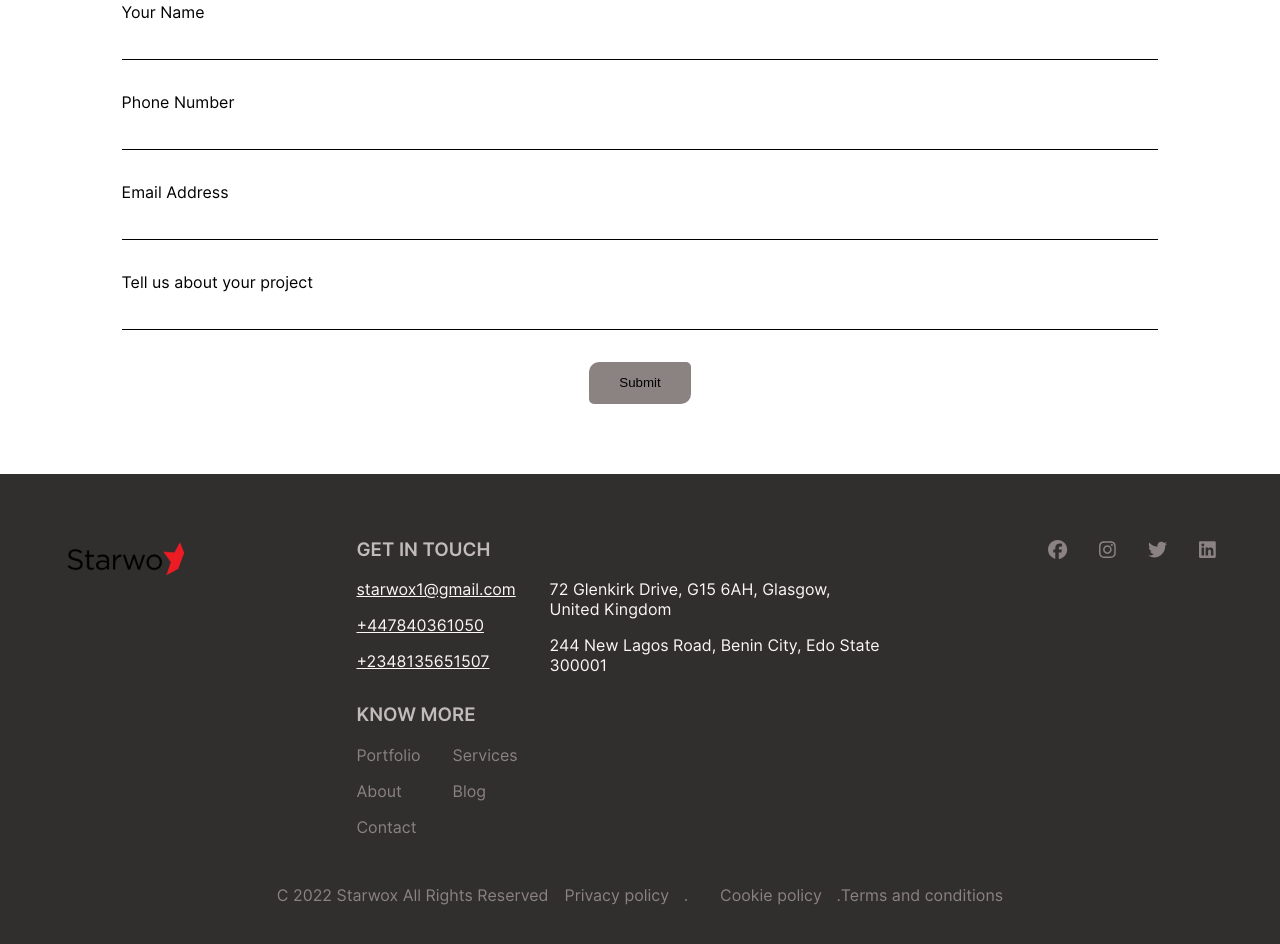
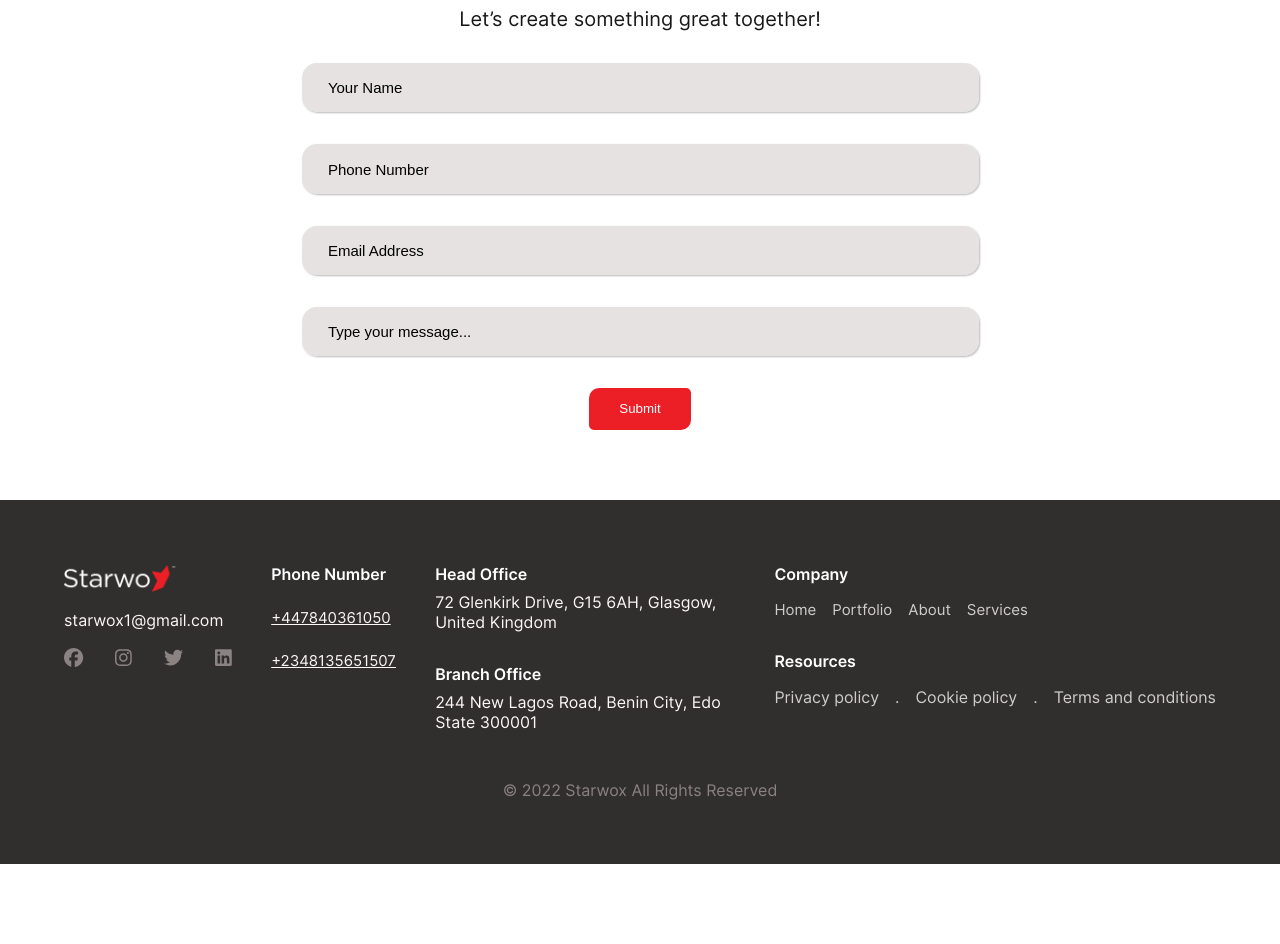
Before and after one commit to Starwox-IT/Starwox, a React (Create React App) app: page / in a window 1280 px wide. Shown: the part 3440-4384 px from the top of the page. After the commit the page ends 4304 px from the top, so only its background shows below. Built offline with nearby package versions, Linux system fonts and the light colour scheme.

Commit message:
Latest update

```diff
--- a/src/components/Home/Contact/Contact.css
+++ b/src/components/Home/Contact/Contact.css
@@ -2,12 +2,6 @@
     width: 90%;
     margin: 0 auto;
     margin-bottom: 70px;
-}
-
-
-.contact .contact-wrapper .contact-heading h1{
-    font-size: 2.5rem;
-    margin-bottom: .3em;
 }
 
 .contact .contact-wrapper .contact-heading{
@@ -15,9 +9,27 @@
     margin-bottom: 2em;
 }
 
-.lets{
+
+.contact .contact-wrapper .contact-heading h1{
+    font-size: 32px;
+    background-color: #EC1F27;
+    max-width: 677px;
+    padding: .2em 0em;
+    color: white;
+    margin: 0 auto;
+    border-radius: 10px 0px;
+    margin-bottom: .7em;
+}
+
+.contact .contact-wrapper .contact-heading p{
+    font-size: 20px;
+    font-weight: 400;
+    opacity: 0.9;
+}
+
+/* .lets{
     color: var(--mainRed);
-}
+} */
 
 .contact .contact-wrapper .contact-main{
     transform: translateY(200px);
@@ -31,7 +43,7 @@
 }
 
 .contact .contact-wrapper .contact-main{
-    width: 90%;
+    max-width: 677px;
     margin: 0 auto;
 }
 
@@ -46,10 +58,19 @@
 }
 
 .contact .contact-wrapper .contact-main #form .contact-same input{
+    box-shadow: 1px 1px 2px rgba(0, 0, 0, 0.28);
+    background: rgba(220, 214, 214, 0.7);
     border: none;
-    border-bottom: 1px solid black;
+    border-radius: 15px;
+    padding: .8em .8em .8em 1.5em;
     outline: none;
     font-size: 1.1rem;
+}
+
+.contact .contact-wrapper .contact-main #form .contact-same input::placeholder{
+    color: #000000;
+    font-size: 15px;
+    font-weight: 400;
 }
 
 .contact .contact-wrapper .contact-main #form .submit{
@@ -59,8 +80,9 @@
 .contact .contact-wrapper .contact-main #form .submit button{
     padding: 1em 2.3em;
     border-radius: 10px 5px;
-    background: #8B8282;
+    background: #EC1F27;
     outline: none;
     border: none;
     cursor: pointer;
+    color: white;
 }
--- a/src/components/Home/Contact/Contact.jsx
+++ b/src/components/Home/Contact/Contact.jsx
@@ -20,27 +20,27 @@ const Contact = () => {
     <div className="contact">
         <div className="contact-wrapper">
             <div className="contact-heading">
-                <h1><span className="lets">Let’s </span>Chat</h1>
+                <h1 className="form-heading">Let’s Chat</h1>
                 <p>Let’s create something great together!</p>
             </div>
 
             <div className="contact-main">
                 <form action="" id='form'>
                     <div className="name contact-same">
-                        <label htmlFor="name">Your Name</label>
-                        <input type="text" id='name' name='name'/>
+                        {/* <label htmlFor="name">Your Name</label> */}
+                        <input type="text" id='name' name='name'placeholder="Your Name"/>
                     </div>
                     <div className="name contact-same">
-                        <label htmlFor="phone">Phone Number</label>
-                        <input type="text" id='phone' name='phone'/>
+                        {/* <label htmlFor="phone">Phone Number</label> */}
+                        <input type="text" id='phone' name='phone' placeholder="Phone Number"/>
                     </div>
                     <div className="name contact-same">
-                        <label htmlFor="address">Email Address</label>
-                        <input type="text" id='address' name='address'/>
+                        {/* <label htmlFor="address">Email Address</label> */}
+                        <input type="text" id='address' name='address' placeholder="Email Address"/>
                     </div>
                     <div className="name contact-same">
-                        <label htmlFor="about">Tell us about your project</label>
-                        <input type="text" id='about' name='about'/>
+                        {/* <label htmlFor="about">Tell us about your project</label> */}
+                        <input type="text" id='about' name='about' placeholder="Type your message..."/>
                     </div>
 
                     <div className="submit">
--- a/src/components/Home/Footer/Footer.css
+++ b/src/components/Home/Footer/Footer.css
@@ -9,83 +9,95 @@
     margin: 0 auto;
     display: flex;
     justify-content: space-between;
-}
-
-.footer .footer-wrapper .logo{
-    margin-right: 1em;
-}
-
-.footer .footer-wrapper .reach>:nth-child(1){
-    margin-bottom: 1em;
-    color: #C2BBBB;
-    font-weight: medium;
-}
-
-.footer .footer-wrapper .reach .reach-general{
-    display: flex;
     gap: 2em;
 }
 
-.footer .footer-wrapper .reach .reach-left-top{
-    display: flex;
-    flex-direction: column;
-    gap: 1em;
-    margin-bottom: 2em
-}
-
-.footer .footer-wrapper .reach .reach-left-top p{
-    color: #FDF7F7;
-    text-decoration: underline;
-}
-
-.footer .footer-wrapper .reach .reach-left-bottom h3{
-    margin-bottom: 1em;
-    color: #C2BBBB;
-    font-weight: medium;
-}
-
-.footer .footer-wrapper .reach .reach-left-bottom .footer-nav{
-    display: flex;
-    gap: 2em;
-}
-
-
-.footer .footer-wrapper .reach .reach-left-bottom .footer-nav .footer-nav-left{
-    list-style-type: none;
+.footer .footer-wrapper .social{
     display: flex;
     flex-direction: column;
     gap: 1em;
 }
 
-.footer .footer-wrapper .reach .reach-left-bottom .footer-nav .footer-nav-left li a{
-    text-decoration: none;
-    color: #8B8282;
+.footer .footer-wrapper .social .email{
+    color: #FDF7F7;
 }
 
-.footer .footer-wrapper .reach .reach-left-bottom .footer-nav .footer-nav-right{
-    list-style-type: none;
+.footer .footer-wrapper .social img{
+    width: 115px;
+}
+
+.numbers{
+    display: flex;
+    flex-direction: column;
+    gap: 1.5em;
+}
+
+.numbers h4{
+    color: #FFFFFF;
+}
+
+.numbers p{
+    color: #FDF7F7;
+    font-size: 15px;
+    text-decoration-line: underline;
+}
+
+.footer .footer-wrapper .office{
+    display: flex;
+    flex-direction: column;
+    gap: 2em;
+}
+
+.footer .footer-wrapper .office h4{
+    color: #FFFFFF;
+    margin-bottom: .5em;
+}
+
+.footer .footer-wrapper .office p{
+    color: #FDF7F7;
+    max-width: 300px;
+}
+
+.footer .footer-wrapper .footer-links h4{
+    color: #FFFFFF;
+}
+
+.footer .footer-wrapper .footer-links .main-footer-links{
     display: flex;
     flex-direction: column;
     gap: 1em;
 }
 
-.footer .footer-wrapper .reach .reach-left-bottom .footer-nav .footer-nav-right li a{
-    text-decoration: none;
-    color: #8B8282;
+.footer .footer-wrapper .footer-links .resource{
+    display: flex;
+    gap: 1em;
+    flex-direction: column;
 }
 
-.footer .footer-wrapper .reach .location{
-    color: #FDF7F7;
+.footer .footer-wrapper .footer-links .resource .resource-main{
+    display: flex;
+    gap: 1em;
+    color: #D0CDCD;
 }
 
-.footer .footer-wrapper .reach .location >:nth-child(1){
-    max-width: 300px;
-    margin-bottom: 1em;
+.footer .footer-wrapper .footer-links{
+    display: flex;
+    flex-direction: column;
+    gap: 2em;
 }
 
-.footer .footer-wrapper .reach .location >:nth-child(2){
-    max-width: 350px;
+.footer .footer-wrapper .footer-links .main-footer-links .navbar-nav{
+    display: flex;
+    gap: 1em;
 }
+
+.footer .footer-wrapper .footer-links .main-footer-links .navbar-nav a{
+    color: #D0CDCD;
+    text-decoration: none;
+    font-size: 15px;
+}
+
+
 
 .footer .footer-wrapper .icons{
     display: flex;
--- a/src/components/Home/Footer/Footer.jsx
+++ b/src/components/Home/Footer/Footer.jsx
@@ -1,86 +1,84 @@
 import React from 'react'
 import './Footer.css'
-import Logo from 'assets/logo.png';
+import { NavLink } from 'react-router-dom'
+import footerLogo from 'assets/footer-logo.png';
 import { FontAwesomeIcon } from '@fortawesome/react-fontawesome'
 import { faLinkedin } from '@fortawesome/free-brands-svg-icons'
 import { faTwitter } from '@fortawesome/free-brands-svg-icons'
 import { faInstagram } from '@fortawesome/free-brands-svg-icons'
 import { faFacebook } from '@fortawesome/free-brands-svg-icons'
+import { HashLink } from "react-router-hash-link"
 
 
 const Footer = () => {
   return (
     <div className="footer">
       <div className="footer-wrapper">
-        <div className="logo">
-          <img src={Logo} alt="" />
+        <div className="social">
+          <img src={footerLogo} alt="" />
+          <p className="email">starwox1@gmail.com</p>
+          <div className="icons">
+            <a href="https://web.facebook.com" target="_blank" rel="noreferrer">
+                <FontAwesomeIcon icon={faFacebook}/>
+            </a>
+            <a href="https://www.instagram.com" target="_blank" rel="noreferrer">
+                <FontAwesomeIcon icon={faInstagram}/>
+            </a>
+            <a href="https://twitter.com" target="_blank" rel="noreferrer">
+                <FontAwesomeIcon icon={faTwitter}/>
+            </a>
+            <a href="https://www.linkedin.com" target="_blank" rel="noreferrer">
+                <FontAwesomeIcon icon={faLinkedin}/>
+            </a>
+          </div>
         </div>
 
-        <div className="reach">
-          <h3>GET IN TOUCH</h3>
-          <div className="reach-general">
-            <div className="reach-left">
-              <div className="reach-left-top">
-                <p className="email">starwox1@gmail.com</p>
-                <p className="phone-num1">+447840361050</p>
-                <p className="phone-num2">+2348135651507</p>
-              </div>
+        <div className="numbers">
+          <h4>Phone Number</h4>
+          <p className="number1">+447840361050</p>
+          <p className="number2">+2348135651507</p>
+        </div>
 
-              <div className="reach-left-bottom">
-                <h3>KNOW MORE</h3>
+        <div className="office">
+          <div className="head-office">
+            <h4>Head Office</h4>
+            <p>72 Glenkirk Drive, G15 6AH, Glasgow, United Kingdom</p>
+          </div>
+          <div className="branch-office">
+            <h4>Branch Office</h4>
+            <p>244 New Lagos Road, Benin City, Edo State 300001</p>
+          </div>
+        </div>
 
-                <div className="footer-nav">
-                  <ul className="footer-nav-left">
-                    <li ><a href="#top" className='homes'>Portfolio</a></li>
+        <div className="footer-links">
+          <div className="main-footer-links">
+            <h4>Company</h4>
+            <ul className="navbar-nav">
+              <NavLink to='/'>Home</NavLink>
 
-                    <li><a className='abouts' href="#abouts">About</a></li>
+              <NavLink to='/h'>Portfolio</NavLink>
 
-                    <li><a className='resumes' href="#resumes">Contact</a></li>
-                  </ul>
+              <NavLink to='/about'>About</NavLink>
 
-                  <ul className="footer-nav-right">
-                    <li ><a href="#top" className='homes'>Services</a></li>
-                    <li><a className='abouts' href="#abouts">Blog</a></li>
-                  </ul>
-                </div>
-              </div>
-            </div>
-            <div className="location">
-              <p>72 Glenkirk Drive, G15 6AH, Glasgow, United Kingdom</p>
-              <p>244 New Lagos Road, Benin City, Edo State 300001</p>
+              <HashLink to="/#services">Services</HashLink>
+            </ul>
+          </div>
+
+          <div className="resource">
+            <h4>Resources</h4>
+            <div className="resource-main">
+              <p>Privacy policy</p>
+              <p className="dot1">.</p>
+              <p>Cookie policy</p>
+              <p className="dot2">.</p>
+              <p>Terms and conditions</p>
             </div>
           </div>
-
-        </div>
-
-
-
-        <div className="icons">
-          <a href="https://web.facebook.com/ikponmwoba.eloghosa" target="_blank" rel="noreferrer">
-              <FontAwesomeIcon icon={faFacebook}/>
-          </a>
-          <a href="https://www.instagram.com/el0tech/" target="_blank" rel="noreferrer">
-              <FontAwesomeIcon icon={faInstagram}/>
-          </a>
-          <a href="https://twitter.com/eL0TECH" target="_blank" rel="noreferrer">
-              <FontAwesomeIcon icon={faTwitter}/>
-          </a>
-          <a href="https://www.linkedin.com/in/eloghosa-ikponmwoba/" target="_blank" rel="noreferrer">
-              <FontAwesomeIcon icon={faLinkedin}/>
-          </a>
         </div>
       </div>
 
       <div className="copyright">
-        <div className="copy-privacy">
-          <p>C 2022 Starwox All Rights Reserved </p>
-          <p>Privacy policy <span className="dot">.</span></p>
-        </div>
-
-        <div className="cookie-terms">
-          <p> Cookie policy <span className="dot">.</span></p>
-          <p>Terms and conditions</p>
-        </div>
+        <p>&#169; 2022 Starwox All Rights Reserved </p>
       </div>
     </div>
   )
--- a/src/components/Home/Testimonial/Testimonial.css
+++ b/src/components/Home/Testimonial/Testimonial.css
@@ -32,7 +32,7 @@
     flex-wrap: wrap; */
 
     width: 100%;
-    margin-bottom: 2em;
+    margin-bottom: 6em;
     margin-left: auto;
 }
 
@@ -55,14 +55,12 @@
     width: max-content;
     transform: translateY(100px);
     opacity: 0;
-
 }
 
 .reviews .review-main .review-img img{
-    width: 120px;
-    height: 120px;
+    width: 100px;
+    height: 100px;
     border-radius: 100%;
-
 }
 
 .reviews .review-main .review-img .review-text{
```
Also changed, not shown: src/assets/footer-logo.png (added).
